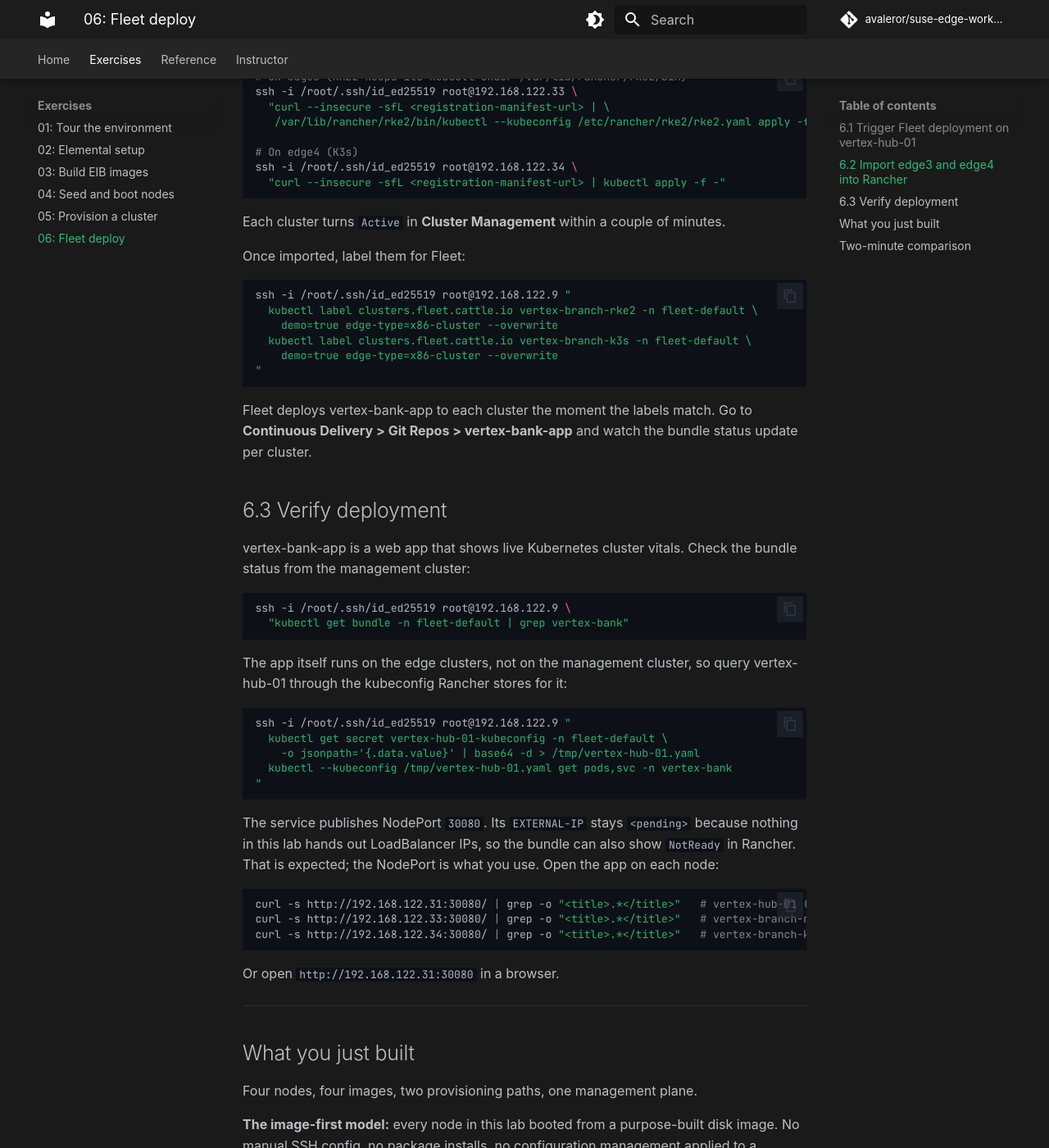
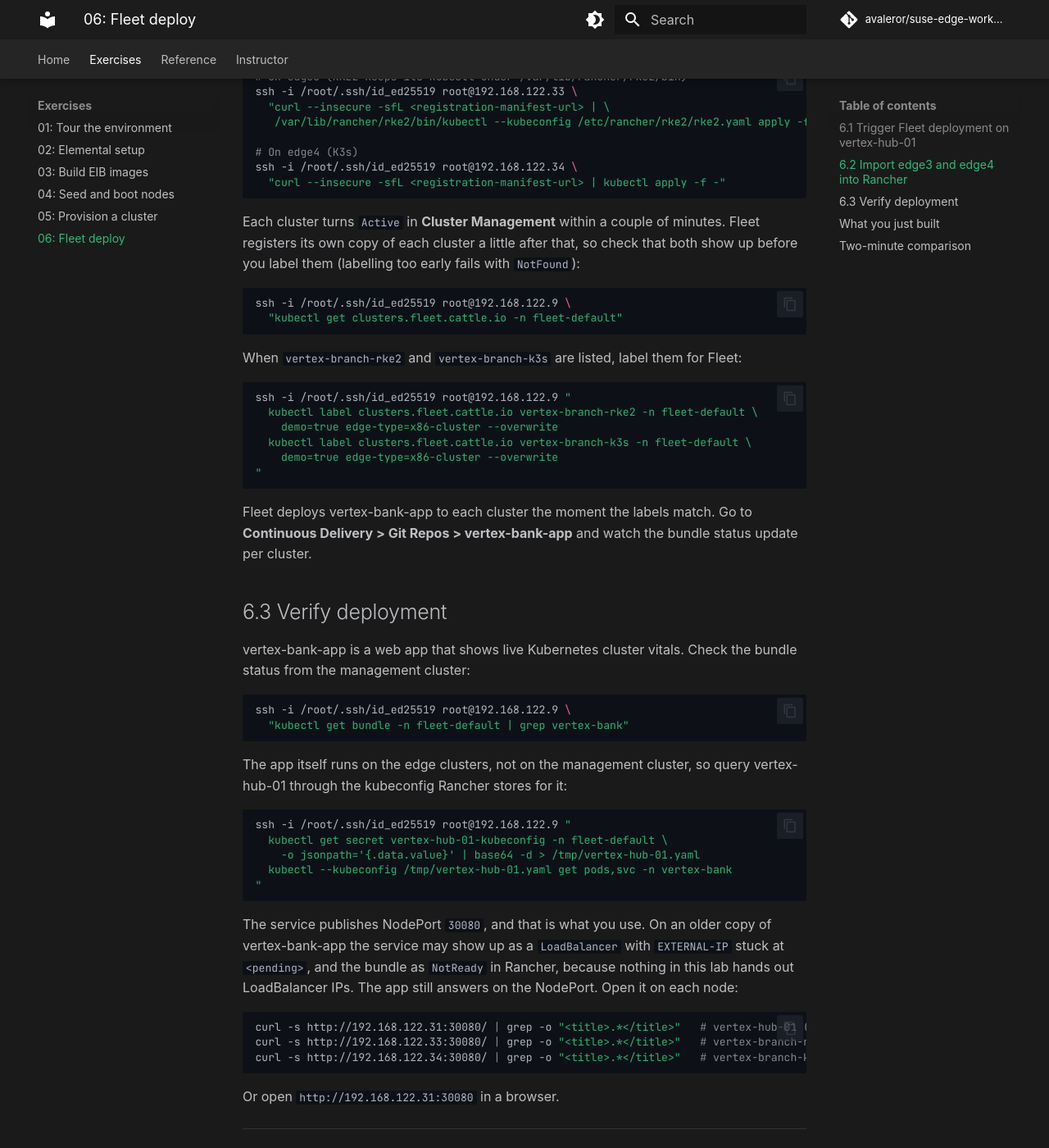
Before and after one commit to avaleror/suse-edge-workshop, an MkDocs documentation site: the page built from docs/exercises/06-fleet-deploy.md, in a window 1280 px wide and 1400 px high, scrolled down 1524 px. Shown: the whole window at 82% size. Built offline with MkDocs 1.6.1 and Material for MkDocs 9.7.7, drawn with Linux system fonts in a browser that asks for light colours; some web fonts are replaced; comment, search, counter and statistics services are not loaded.

Commit message:
docs(exercise-6): wait for Fleet's cluster before labelling, NodePort note (#1)
- 6.2: Fleet registers its own copy of an imported cluster shortly after
  Rancher shows it Active. Labelling clusters.fleet.cattle.io before that
  fails with NotFound (hit live), so check the cluster is listed first.
- 6.3: with vertex-bank-app's fleet fix (SUSE-Technical-Marketing/
  vertex-bank-app#1) the service is plain NodePort. The pending
  LoadBalancer / NotReady note now covers older copies of the app only.

````diff
--- a/docs/exercises/06-fleet-deploy.md
+++ b/docs/exercises/06-fleet-deploy.md
@@ -57,9 +57,14 @@
   "curl --insecure -sfL <registration-manifest-url> | kubectl apply -f -"
 ```
 
-Each cluster turns `Active` in **Cluster Management** within a couple of minutes.
+Each cluster turns `Active` in **Cluster Management** within a couple of minutes. Fleet registers its own copy of each cluster a little after that, so check that both show up before you label them (labelling too early fails with `NotFound`):
 
-Once imported, label them for Fleet:
+```bash
+ssh -i /root/.ssh/id_ed25519 root@192.168.122.9 \
+  "kubectl get clusters.fleet.cattle.io -n fleet-default"
+```
+
+When `vertex-branch-rke2` and `vertex-branch-k3s` are listed, label them for Fleet:
 
 ```bash
 ssh -i /root/.ssh/id_ed25519 root@192.168.122.9 "
@@ -91,7 +96,7 @@
 "
 ```
 
-The service publishes NodePort `30080`. Its `EXTERNAL-IP` stays `<pending>` because nothing in this lab hands out LoadBalancer IPs, so the bundle can also show `NotReady` in Rancher. That is expected; the NodePort is what you use. Open the app on each node:
+The service publishes NodePort `30080`, and that is what you use. On an older copy of vertex-bank-app the service may show up as a `LoadBalancer` with `EXTERNAL-IP` stuck at `<pending>`, and the bundle as `NotReady` in Rancher, because nothing in this lab hands out LoadBalancer IPs. The app still answers on the NodePort. Open it on each node:
 
 ```bash
 curl -s http://192.168.122.31:30080/ | grep -o "<title>.*</title>"   # vertex-hub-01 (edge1)
````
Also changed, not shown: docs/lab-guide.md (+8 -3 lines).
